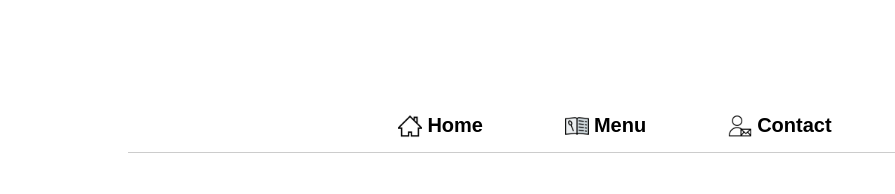
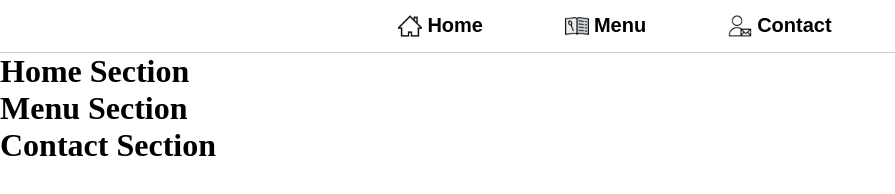
Before and after one commit to R1pp3l/Restaurant-Page, a website built with Vite: page index.html in a window 1280 px wide. Shown: the whole page, without its empty margins (0-895 px from the left). Built offline with nearby package versions, Linux system fonts and the light colour scheme.

Commit message:
changed class names and added Contents

```diff
--- a/index.html
+++ b/index.html
@@ -8,17 +8,26 @@
     <title>Restaurant Page</title>
   </head>
   <body>
-    <div class="hero">
+    <div class="mainContent">
       <div class="btn-box">
-        <button>
+        <button class="tablinks" data-tab="contentOne">
           <img src="home.png" alt="home icon" class="icons" /> Home
         </button>
-        <button>
+        <button class="tablinks" data-tab="contentTwo">
           <img src="menu.png" alt="menu icon" class="icons" /> Menu
         </button>
-        <button>
+        <button class="tablinks" data-tab="contentThree">
           <img src="user.png" alt="contact icon" class="icons" /> Contact
         </button>
+      </div>
+      <div class="tabContent" id="contentOne">
+        <h1>Home Section</h1>
+      </div>
+      <div class="tabContent" id="contentTwo">
+        <h1>Menu Section</h1>
+      </div>
+      <div class="tabContent" id="contentThree">
+        <h1>Contact Section</h1>
       </div>
     </div>
   </body>
```
